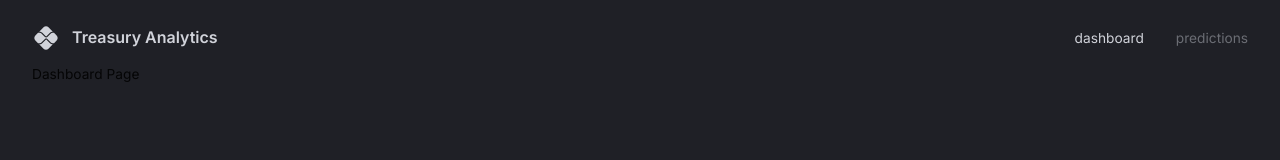
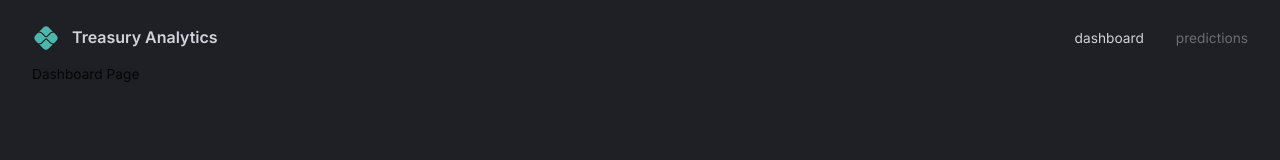
Before and after one commit to nomanmajeed/finance-analytics-app, a React (Vite) app in the folder client/: page / in a window 1280 px wide. Shown: the top 160 px of the page. Built offline with nearby package versions, Linux system fonts and the light colour scheme.

Commit message:
Navbar | app logo color updated

```diff
--- a/client/src/scenes/navbar/index.tsx
+++ b/client/src/scenes/navbar/index.tsx
@@ -13,7 +13,7 @@ const Navbar = (props: Props) => {
     <FlexBetween mb="0.25rem" p="0.5rem 0rem" color={palette.grey[300]}>
       {/* LEFT SIDE */}
       <FlexBetween gap="0.75rem">
-        <PixIcon sx={{ fontSize: "28px" }} />
+        <PixIcon sx={{ fontSize: "28px", color: "#4BB8A9" }} />
         <Typography variant="h4" fontSize="16px">
           Treasury Analytics
         </Typography>
```
